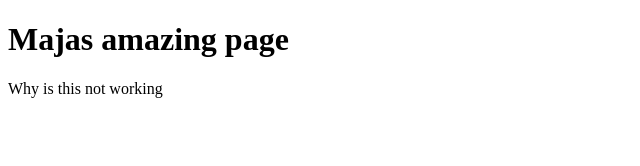
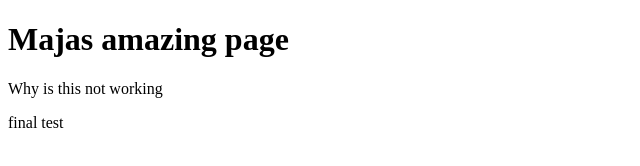
Before and after one commit to mayypanem/mayypanem.github.io, a plain HTML site: page index.html in a window 1280 px wide. Shown: the full height of the page, 0-640 px from the left. Drawn offline with Linux system fonts and the light colour scheme.

Commit message:
Update index.html

```diff
--- a/index.html
+++ b/index.html
@@ -6,5 +6,6 @@
     <body>
         <h1>Majas amazing page</h1>
         <p>Why is this not working</p>
+        <p>final test</p>
     </body>
 </html>
```
